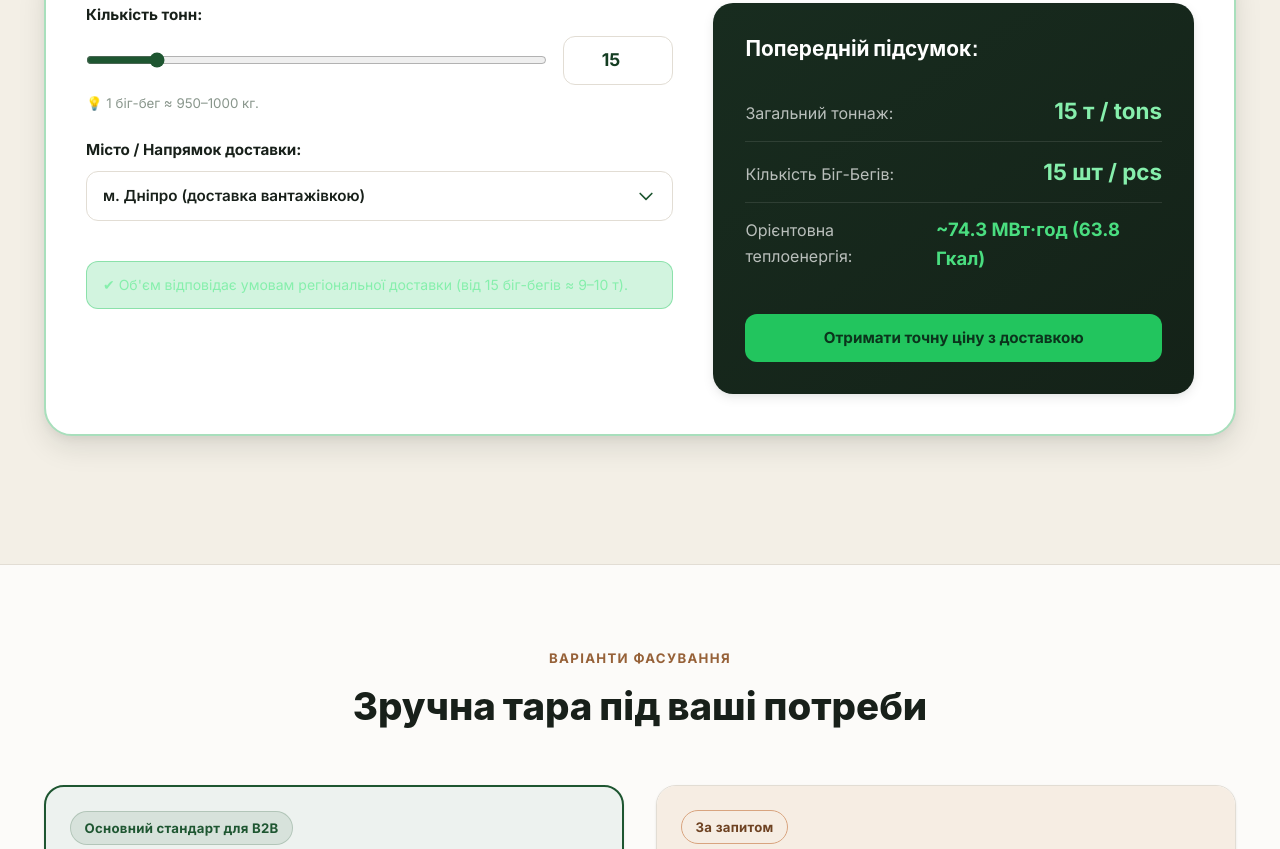
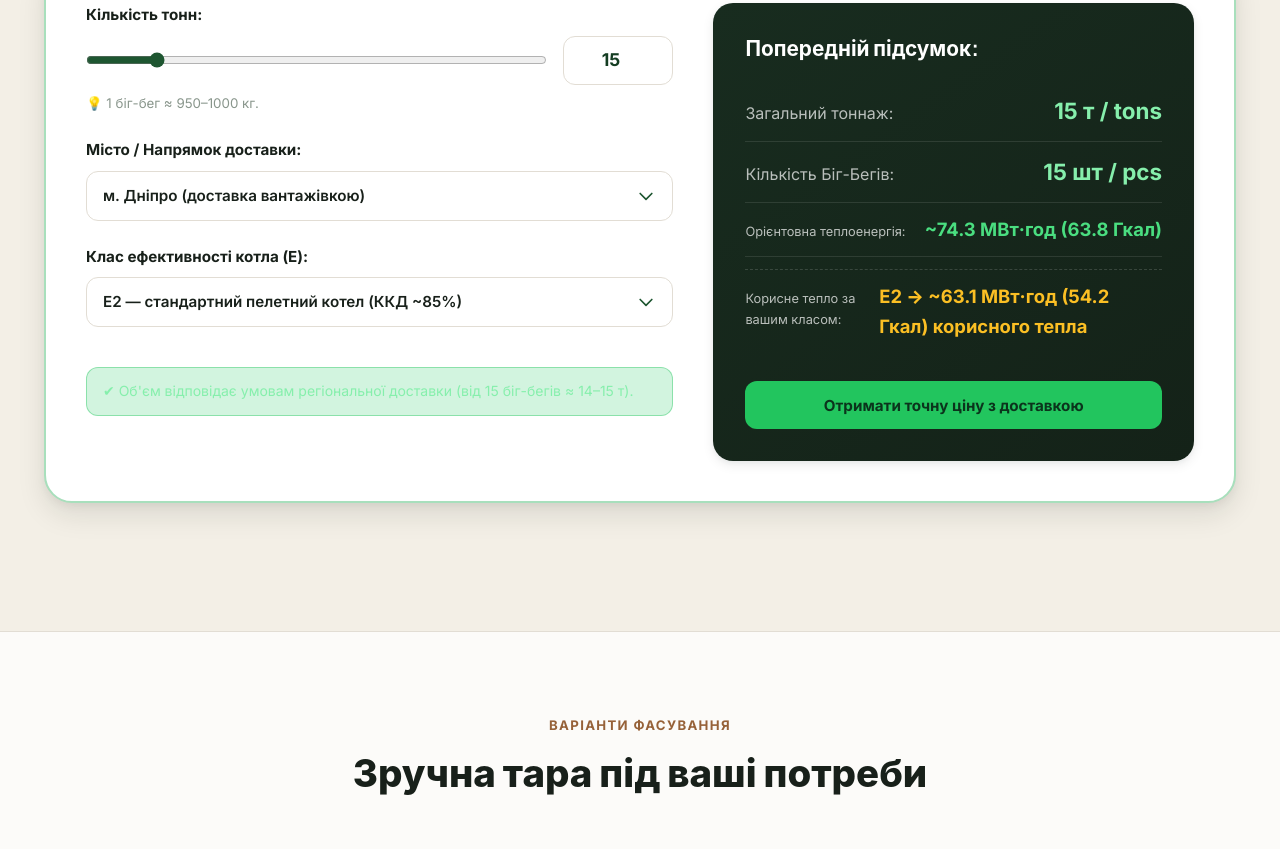
Before and after one commit to WizardMag1/ukrpellet, a website: page pellets.html in a window 1280 px wide. Shown: the part 2182-3031 px from the top of the page. Drawn offline with Linux system fonts and the light colour scheme.

Commit message:
Add exact GPS coordinates (47°34'57.4"N 34°20'14.9"E) with Google Maps embeds & boiler heat-output efficiency classes (E1/E2/E3)

```diff
--- a/assets/js/calculator.js
+++ b/assets/js/calculator.js
@@ -10,10 +10,23 @@ document.addEventListener('DOMContentLoaded', () => {
   const resTons = document.getElementById('res-total-tons');
   const resBags = document.getElementById('res-big-bags');
   const resEnergy = document.getElementById('res-energy-val');
+  const resHeatOutput = document.getElementById('res-heat-output');
   const minOrderAlert = document.getElementById('min-order-alert');
   const calcOrderBtn = document.getElementById('calc-order-btn');
+  const effSelect = document.getElementById('calc-eff-select');
+
+  // Heat-output classes: net usable heat fraction per boiler/dryer type
+  const EFF_CLASS = {
+    e1: 0.92, // premium pellet boiler / grain dryer
+    e2: 0.85, // standard pellet boiler (default)
+    e3: 0.78  // industrial boiler / dryer
+  };
 
   if (!tonsSlider || !tonsInput) return;
+
+  function currentEff() {
+    return effSelect && EFF_CLASS[effSelect.value] ? EFF_CLASS[effSelect.value] : EFF_CLASS.e2;
+  }
 
   function updateCalculations() {
     let tons = parseFloat(tonsInput.value) || 15;
@@ -27,13 +40,22 @@ document.addEventListener('DOMContentLoaded', () => {
     const KG_PER_BAG = 975; // midpoint of 950–1000 kg range
     const bigBags = Math.round(tons * 1000 / KG_PER_BAG);
 
-    // Thermal energy (approx 4.9 kWh/kg => ~4.9 MWh / ton => ~4.2 Gcal / ton)
-    const mwh = (tons * 4.95).toFixed(1);
-    const gcal = (tons * 4.25).toFixed(1);
+    // Thermal energy (approx 4.9 kWh/kg => ~4.95 MWh / ton => ~4.25 Gcal / ton)
+    const eff = currentEff();
+    const grossMwh = tons * 4.95;
+    const grossGcal = tons * 4.25;
+    const mwh = (grossMwh).toFixed(1);
+    const gcal = (grossGcal).toFixed(1);
+    const usableMwh = (grossMwh * eff).toFixed(1);
+    const usableGcal = (grossGcal * eff).toFixed(1);
 
     if (resTons) resTons.textContent = `${tons} т / tons`;
     if (resBags) resBags.textContent = `${bigBags} шт / pcs`;
     if (resEnergy) resEnergy.textContent = `~${mwh} МВт·год (${gcal} Гкал)`;
+    if (resHeatOutput) {
+      const effKey = effSelect ? effSelect.value : 'e2';
+      resHeatOutput.textContent = `E${effKey.toUpperCase().slice(1)} → ~${usableMwh} МВт·год (${usableGcal} Гкал) корисного тепла`;
+    }
 
     // Check regional delivery constraints
     // Minimum order: 15 big-bags × ~975 kg ≈ 14.6 tonnes. Threshold ≈ 14.5 т.
@@ -47,10 +69,10 @@ document.addEventListener('DOMContentLoaded', () => {
         minOrderAlert.innerHTML = `<span>✔ Самовивіз у м. Нікополь: можливе відвантаження від 1 біг-бега за попереднім узгодженням.</span>`;
       } else if (meetsMinOrder) {
         minOrderAlert.className = 'min-order-indicator min-order-ok';
-        minOrderAlert.innerHTML = `<span data-i18n="calc.min_alert_ok">✔ Об'єм відповідає умовам регіональної доставки (від 15 біг-бегів ≈ 9–10 т).</span>`;
+        minOrderAlert.innerHTML = `<span data-i18n="calc.min_alert_ok">✔ Об'єм відповідає умовам регіональної доставки (від 15 біг-бегів ≈ 14–15 т).</span>`;
       } else {
         minOrderAlert.className = 'min-order-indicator min-order-warn';
-        minOrderAlert.innerHTML = `<span data-i18n="calc.min_alert_warn">⚠ Увага: для доставки по області мінімальна партія становить 15 біг-бегів (≈ 9–10 т). Для менших обсягів доступний самовивіз у м. Нікополь або індивідуальне узгодження.</span>`;
+        minOrderAlert.innerHTML = `<span data-i18n="calc.min_alert_warn">⚠ Увага: для доставки по області мінімальна партія становить 15 біг-бегів (≈ 14–15 т). Для менших обсягів доступний самовивіз у м. Нікополь або індивідуальне узгодження.</span>`;
       }
     }
   }
@@ -66,6 +88,12 @@ document.addEventListener('DOMContentLoaded', () => {
 
   if (citySelect) {
     citySelect.addEventListener('change', () => {
+      updateCalculations();
+    });
+  }
+
+  if (effSelect) {
+    effSelect.addEventListener('change', () => {
       updateCalculations();
     });
   }
--- a/assets/js/i18n.js
+++ b/assets/js/i18n.js
@@ -138,6 +138,12 @@ const translations = {
     "calc.option_nikopol_deliv": "м. Нікополь та Нікопольський район",
     "calc.option_other_ua": "Інші міста Дніпропетровської обл. / Україна",
     "calc.option_poland": "Експорт до Польщі (за запитом)",
+
+    "calc.label_eff": "Клас ефективності котла (E):",
+    "calc.option_e1": "E1 — преміум-котел / зерносушилка (ККД ~92%)",
+    "calc.option_e2": "E2 — стандартний пелетний котел (ККД ~85%)",
+    "calc.option_e3": "E3 — промисловий котел / сушарка (ККД ~78%)",
+    "calc.res_heat_output": "Корисне тепло за вашим класом:",
 
     "calc.res_header": "Попередній підсумок:",
     "calc.res_tons": "Загальний тоннаж:",
@@ -354,6 +360,12 @@ const translations = {
     "calc.option_other_ua": "Other Dnipro region cities / Ukraine",
     "calc.option_poland": "Export to Poland (Upon Request)",
 
+    "calc.label_eff": "Boiler efficiency class (E):",
+    "calc.option_e1": "E1 — premium boiler / grain dryer (EER ~92%)",
+    "calc.option_e2": "E2 — standard pellet boiler (EER ~85%)",
+    "calc.option_e3": "E3 — industrial boiler / dryer (EER ~78%)",
+    "calc.res_heat_output": "Usable heat for your class:",
+
     "calc.res_header": "Preliminary Summary:",
     "calc.res_tons": "Total Weight:",
     "calc.res_bags": "Big Bags Count:",
--- a/pellets.html
+++ b/pellets.html
@@ -56,13 +56,18 @@
     "manufacturer": {
       "@type": "Organization",
       "name": "ТОВ «УКРЕКОПЕЛЕТА»",
-      "telephone": "+380664035396",
+      "telephone": "+380****5396",
       "address": {
         "@type": "PostalAddress",
         "addressLocality": "Нікополь",
         "addressRegion": "Дніпропетровська область",
         "addressCountry": "UA"
       }
+    },
+    "location": {
+      "@type": "GeoCoordinates",
+      "latitude": 47.58261,
+      "longitude": 34.33747
     },
     "offers": {
       "@type": "AggregateOffer",
@@ -309,6 +314,17 @@
               </select>
             </div>
 
+            <div class="calc-group">
+              <label for="calc-eff-select" class="calc-label" data-i18n="calc.label_eff">
+                Клас ефективності котла (E):
+              </label>
+              <select id="calc-eff-select" class="calc-select">
+                <option value="e1" data-i18n="calc.option_e1">E1 — преміум-котел / зерносушилка (ККД ~92%)</option>
+                <option value="e2" data-i18n="calc.option_e2" selected>E2 — стандартний пелетний котел (ККД ~85%)</option>
+                <option value="e3" data-i18n="calc.option_e3">E3 — промисловий котел / імер (ККД ~78%)</option>
+              </select>
+            </div>
+
             <!-- Minimum order notice dynamic banner -->
             <div id="min-order-alert" class="min-order-indicator min-order-ok">
               <span data-i18n="calc.min_alert_ok">✔ Об'єм відповідає умовам регіональної доставки (від 15 біг-бегів).</span>
@@ -333,8 +349,13 @@
               </div>
 
               <div class="calc-summary-row">
-                <span style="color: rgba(255,255,255,0.7);" data-i18n="calc.res_energy">Орієнтовна теплоенергія:</span>
+                <span style="color: rgba(255,255,255,0.7); font-size: 0.8rem;" data-i18n="calc.res_energy">Орієнтовна теплоенергія:</span>
                 <span class="calc-summary-val" id="res-energy-val" style="font-size: 1.15rem; color: #4ade80;">~74.3 МВт·год</span>
+              </div>
+
+              <div class="calc-summary-row" style="border-top: 1px dashed rgba(255,255,255,0.15); padding-top: 0.75rem; margin-top: 0.75rem;">
+                <span style="color: rgba(255,255,255,0.7); font-size: 0.8rem;" data-i18n="calc.res_heat_output">Корисне тепло за вашим класом:</span>
+                <span class="calc-summary-val" id="res-heat-output" style="font-size: 1.15rem; color: #fbbf24;">—</span>
               </div>
             </div>
 
@@ -456,6 +477,22 @@
           <span class="city-tag">🚚 Марганець / Покров</span>
           <span class="city-tag">🇺🇦 Вся Україна</span>
           <span class="city-tag">🇵🇱 Польща (Експортний напрямок)</span>
+        </div>
+
+        <!-- Google Maps: exact plant pin 47.58261, 34.33747 (Нікополь) -->
+        <div style="margin-top: 1.5rem; border: 1.5px solid var(--color-border); border-radius: var(--radius-lg); overflow: hidden; background: #fff;">
+          <div style="padding: 0.75rem 1rem; background: #f8faf9; font-size: 0.9rem; color: var(--color-text); border-bottom: 1px solid var(--color-border);">
+            📍 <strong>Точне розташування виробничої бази:</strong> 47°34′57.4″N&nbsp;34°20′14.9″E (Нікополь)
+          </div>
+          <iframe
+            title="Virobnicha baza UkrEcoPellet, Nikopol"
+            src="https://www.google.com/maps?q=47.58261,34.33747&z=14&output=embed"
+            width="100%" height="220" style="border:0;" loading="lazy"
+            referrerpolicy="no-referrer-when-downgrade" allowfullscreen></iframe>
+          <div style="padding: 0.6rem 1rem; text-align: center;">
+            <a class="footer-link" style="font-size: 0.9rem;" target="_blank" rel="noopener noreferrer"
+               href="https://www.google.com/maps?q=47.58261,34.33747">🗺️ Відкрити на Google Maps</a>
+          </div>
         </div>
       </div>
 
@@ -600,7 +637,7 @@
         <h4 data-i18n="footer.contacts_title">Контакти заводу</h4>
         <div class="footer-links">
           <div class="footer-link">
-            📍 <span data-i18n="footer.address">м. Нікополь, Дніпропетровська обл., Україна</span>
+            📍 <a href="https://maps.google.com/?q=47.582611,34.337472" target="_blank" rel="noopener noreferrer" style="color: inherit; text-decoration: underline;" data-i18n="footer.address">м. Нікополь, Дніпропетровська обл., Україна (47°34'57.4"N 34°20'14.9"E)</a>
           </div>
           <a href="tel:+380664035396" class="footer-link">📞 +38 (066) 403-53-96</a>
           <a href="mailto:sales@ukrpellet.ua" class="footer-link">✉️ sales@ukrpellet.ua</a>
```
Also changed, not shown: index.html (+3 -3 lines).
